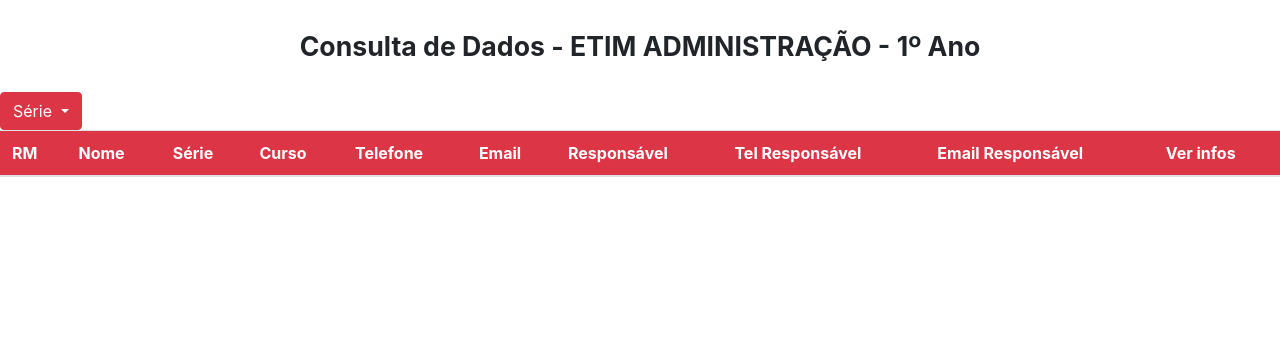
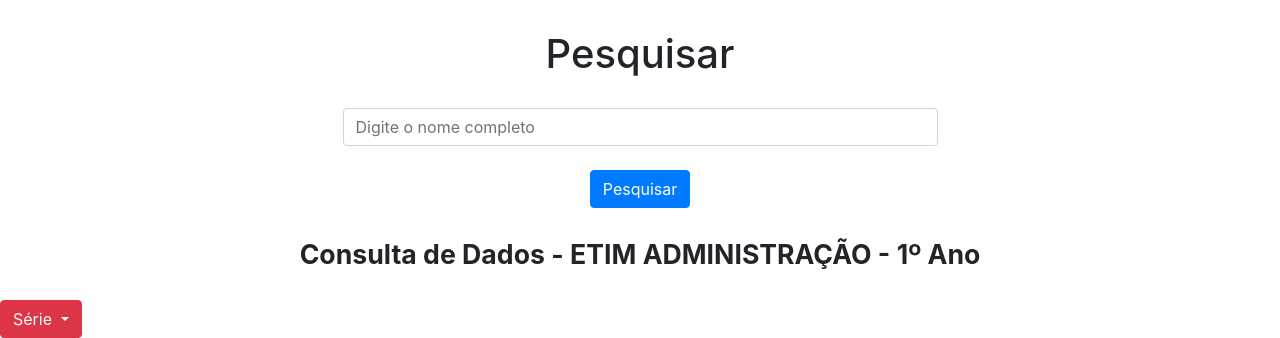
Before and after one commit to diego-bortolucci27/tcc, a PHP site: page /consulta1Adm.php in a window 1280 px wide. Shown: the top 338 px of the page. Run offline with PHP 8.4, Linux system fonts and the light colour scheme; data comes from the database, SQL or seed files in the repository; lists and menus that the app fills with data are empty.

Commit message:
Criado arquivo para fazer uma pesquisa no Banco de Dados

```diff
--- a/consulta1Adm.php
+++ b/consulta1Adm.php
@@ -2,6 +2,7 @@
 
     require_once 'conexao.php';
     require_once 'head.php';
+    require_once 'pesquisa.php';
 
     $sql = "SELECT * FROM alunos
     WHERE curso = 'ETIM ADMNISTRAÇÃO' AND serie = '1º Ano'";
--- /dev/null
+++ b/pesquisa.php
@@ -0,0 +1,32 @@
+<?php
+
+    require_once "head.php";
+
+?>
+
+<!DOCTYPE html>
+<html lang="pt-br">
+<head>
+    <meta charset="UTF-8">
+    <meta name="viewport" content="width=device-width, initial-scale=1.0">
+    <title>Pesquisar</title>
+</head>
+<body>
+    <div class="container-fluid">
+        <div class="titulo">
+            <center>
+                <h1 class="h1">Pesquisar</h1>
+            </center>
+        </div>
+        <div>
+            <center>
+                <form action="busca.php" method="post">
+                    <div class="form-group col-md-6">
+                        <input type="text" class="form-control" id="busca" name="busca" placeholder="Digite o nome completo"><br>
+                        <input type="submit" value="Pesquisar" class="btn btn-primary">
+                    </div>
+                </form>
+            </center>
+        </div>
+    </div>
+</html>
```
